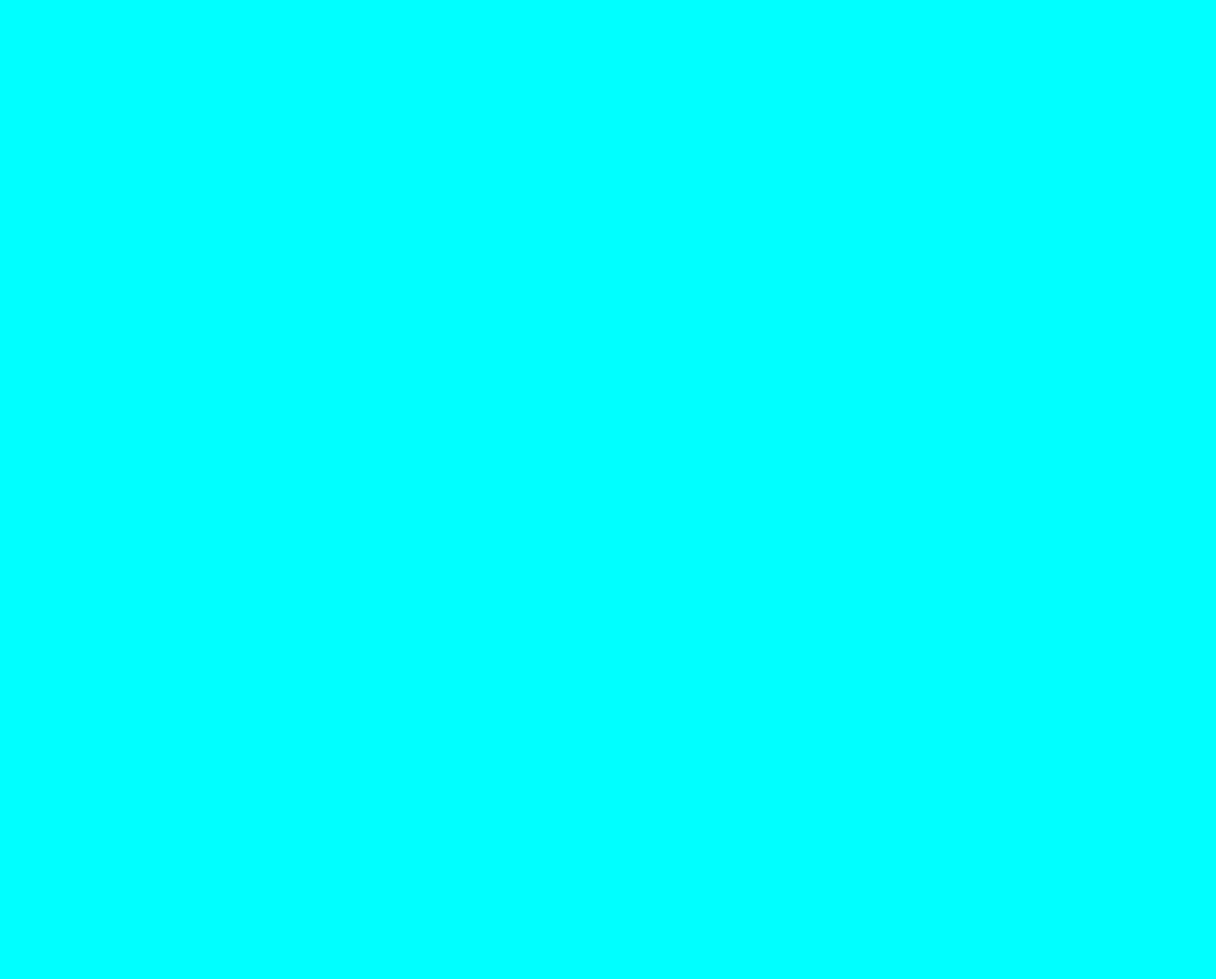
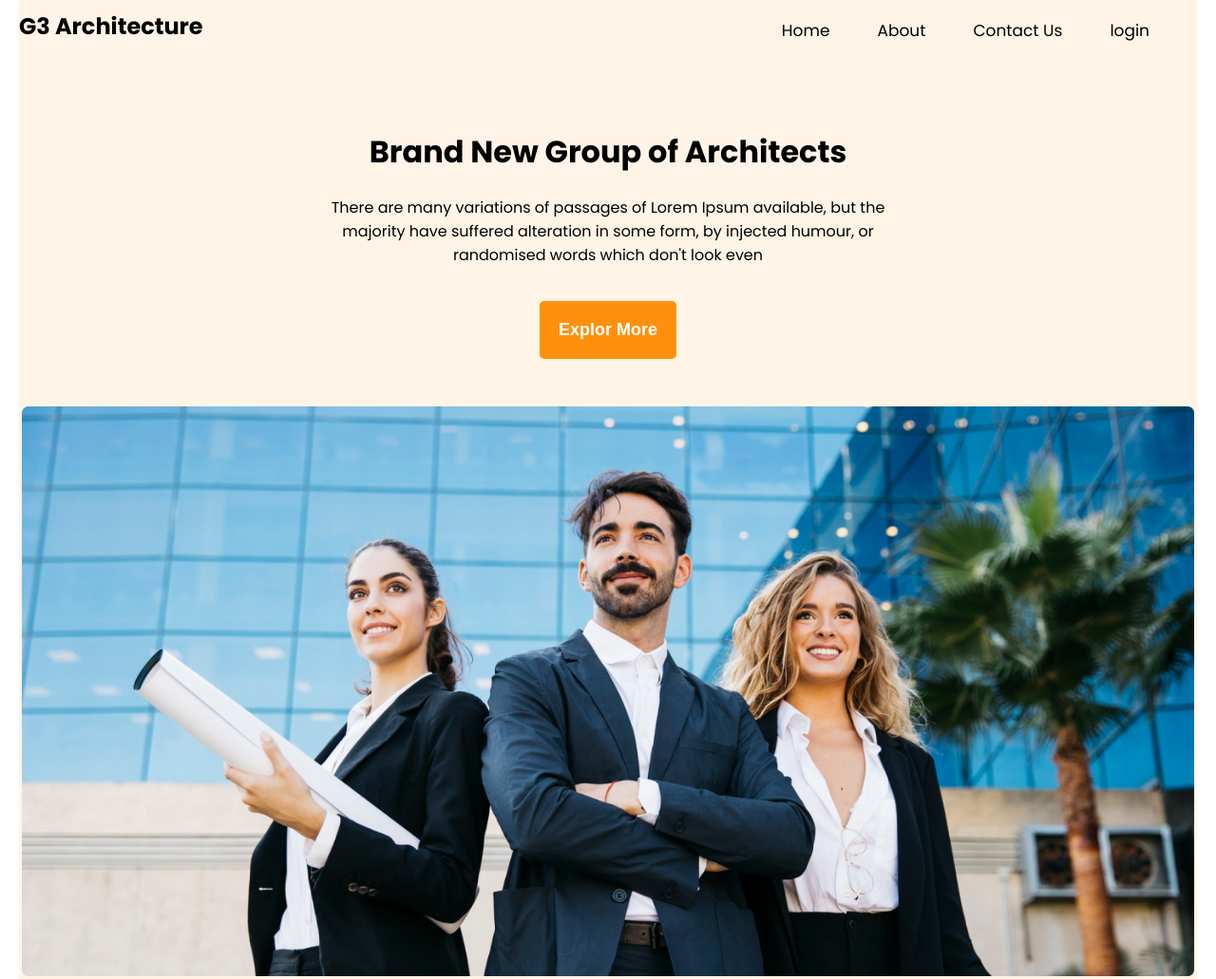
Before and after one commit to Shakilhasan347/My-g3-architecture, a plain HTML site: page index.html in a window 1280 px wide. Shown: the top 1031 px of the page at 95% size. Before the commit the page ends 800 px from the top, so only its background shows below. Drawn offline with Linux system fonts and the light colour scheme.

Commit message:
header section complete

```diff
--- a/index.html
+++ b/index.html
@@ -8,23 +8,40 @@
     <link rel="stylesheet" href="style.css">
 </head>
 <body>
-    <header>
-        <nav>
+    <header class="container">
+        <nav class="navbar">
+            <div class="logo">
+                    <h1>G3 Architecture</h1>
+            </div>
+
+            <div class="navigation">
+               <ul>
+                <li><a href="#">Home</a></li>
+                <li><a href="#">About</a></li>
+                <li><a href="#">Contact Us</a></li>
+                <li><a href="#">login</a></li>
+               </ul>
+            </div>
+
 
         </nav>
         <div class="banner">
             <div class="banner-description">
+                <h1>Brand New Group of Architects</h1>
+                <p>There are many variations of passages of Lorem Ipsum available, but the majority have suffered alteration in some form, by injected humour, or randomised words which don't look even</p>
+                <button class="banner-btn">Explor More</button>
 
             </div>
             <div class="banner-image">
+                <img src="images/banner.png" alt="">
 
             </div>
         </div>
     </header>
-    <main>
+    <main class="container">
 
     </main>
-    <footer>
+    <footer class="container">
 
     </footer>
 </body>
--- a/style.css
+++ b/style.css
@@ -1,3 +1,117 @@
-*{
-    background-color: aqua;
+/* poppins font */
+@import url('https://fonts.googleapis.com/css2?family=Open+Sans:wght@400;600;800&family=Poppins:wght@100;300;400;500;600;700;800&family=Raleway:wght@200;300&family=Roboto:wght@500&display=swap');
+
+/* Common Style */
+body{
+    font-family: 'Poppins', sans-serif;
+    margin: 0px;
 }
+.container{
+    width:1240px;
+    margin: 0px auto;
+}
+header{
+
+background-color: rgba(255, 144, 14, 0.1);
+
+
+
+
+}
+
+
+/* -------------------------heading section-------------------------  */
+
+/* navbar */
+.navbar{
+    display: flex;
+    justify-content: space-between;
+    align-items: center;
+}
+.logo h1{
+    margin-top: 10px;
+}
+.navigation ul{
+    list-style:none;
+    display: flex;
+
+}
+.navigation ul li{
+    margin-right: 50px;
+}
+.navigation ul li a{
+    text-decoration: none;
+    color: black;
+    font-size: 17px;
+}
+.banner-btn{
+    margin-top: 20px;
+    font-weight: 700;
+    font-size: 18px;
+    padding:20px;
+    border: none;
+    color: #fff;
+    background-color:  #FF900E;
+    border-radius:5px;
+    cursor: pointer;
+}
+/* banner section  */
+.banner{
+    margin-top: 40px;
+    display: flex;
+    flex-direction: column;
+    justify-content: center;
+    align-items: center;
+}
+.banner-description{
+    padding: 10px;
+    width: 600px;
+    text-align: center;
+    margin-bottom: 40px;
+}
+
+.banner-image img{
+
+    width: 100%;
+    height: 600px;
+}
+
+
+
+/*--------------------------- media queries---------------------  */
+
+/* small Devices */
+@media screen and  (max-width:576px) {
+    .container{
+        width:100%;
+    }
+
+.navbar{
+    width: 100%;
+ flex-direction: column;
+}
+.navigation ul{
+
+   flex-direction: column;
+
+}
+.navigation ul li{
+    margin-top: 10px;
+}
+.banner{
+    margin-top:0px;
+
+}
+.banner-description{
+    width: 100%;
+margin-top:10px;
+padding: 20px;
+  width: 100%;
+  height: 100%;
+}
+
+
+
+
+
+}
```
